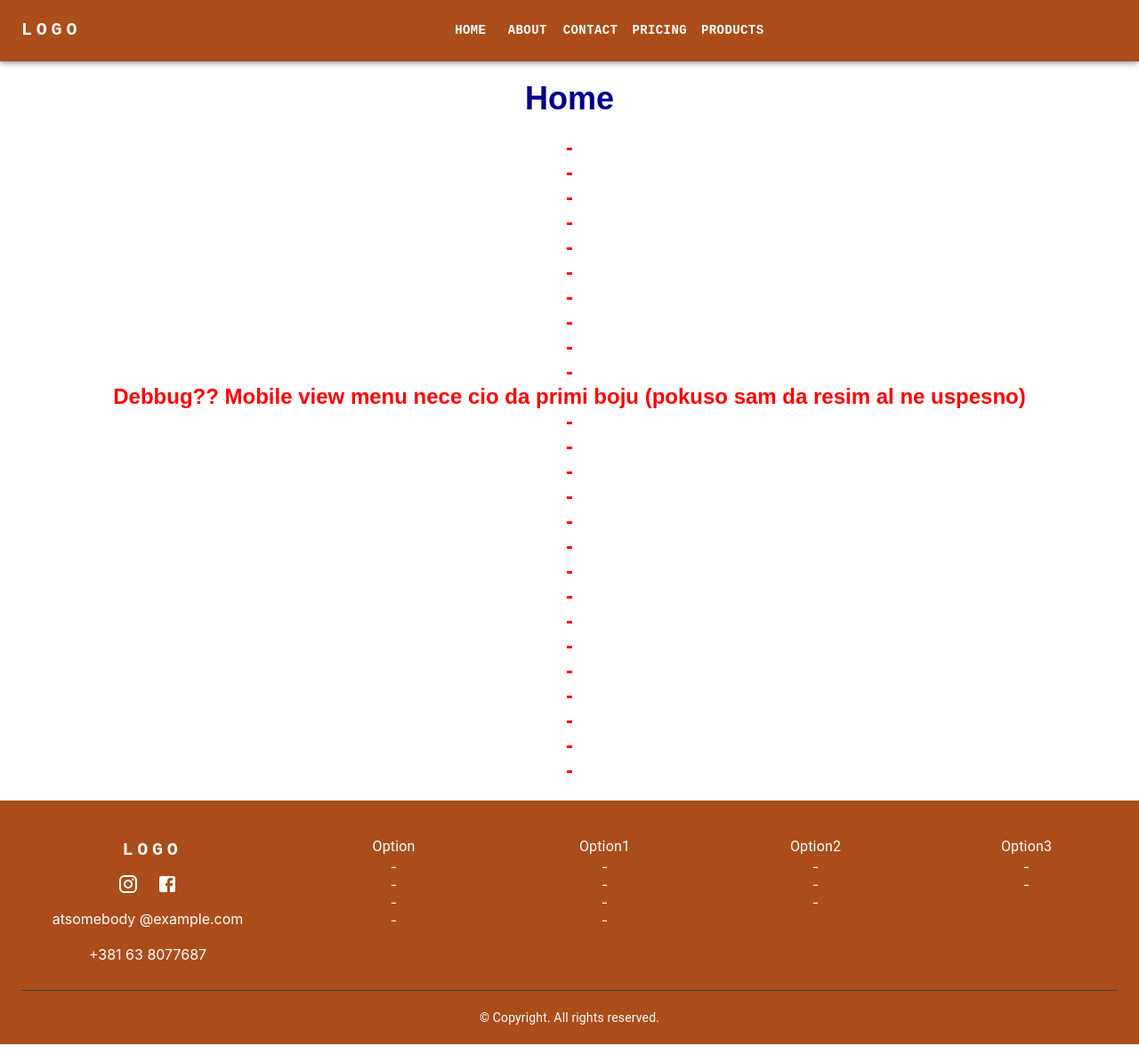
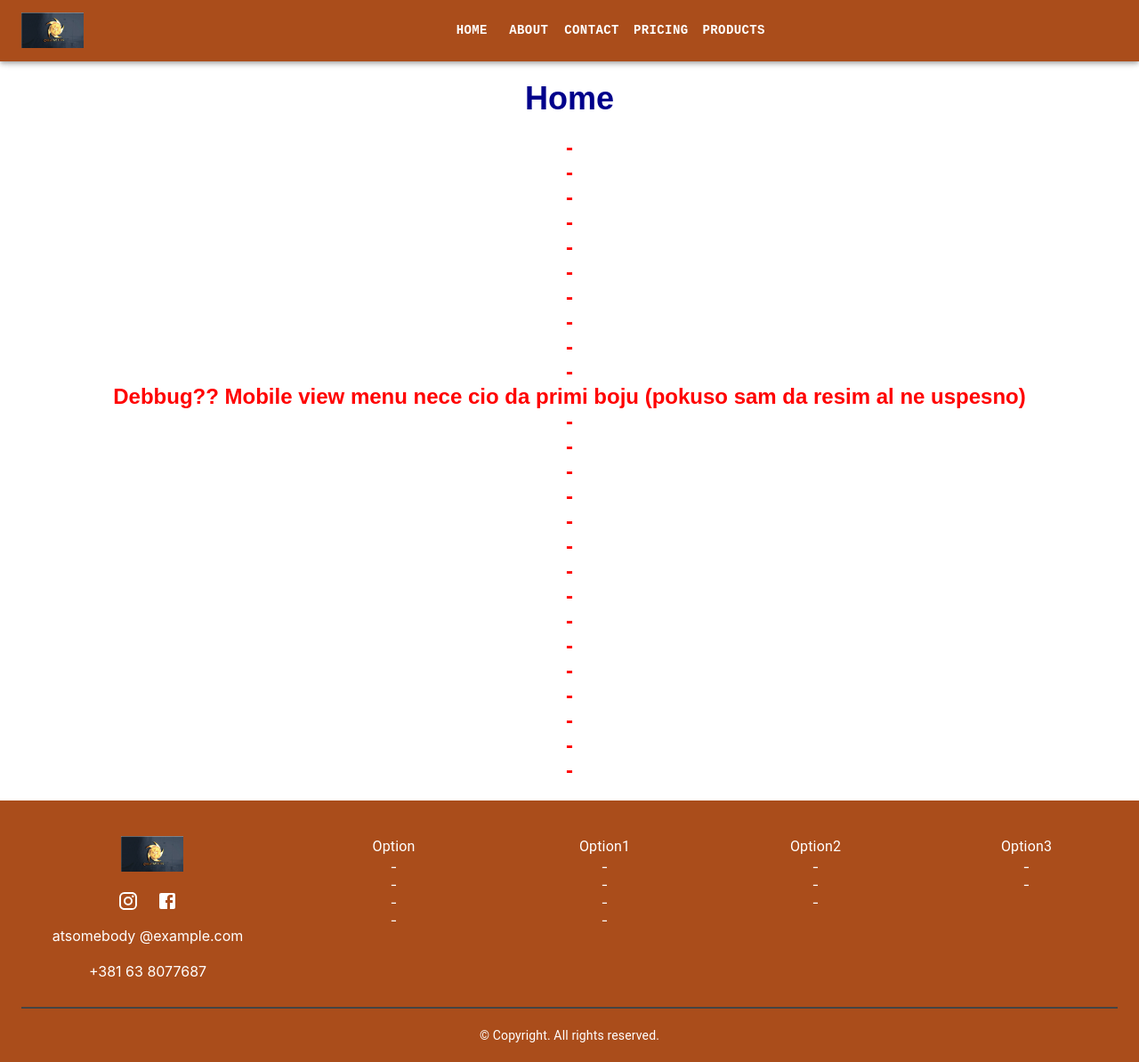
Before and after one commit to Vahedin1/amel-project, a React app: page / in a window 1280 px wide. Shown: the whole page at 89% size. Built offline with nearby package versions, Linux system fonts and the light colour scheme.

Commit message:
Dodao logo img

```diff
--- a/src/components/AppBar.js
+++ b/src/components/AppBar.js
@@ -3,16 +3,9 @@ import { useNavigate } from 'react-router-dom';
 import { useEffect } from 'react';
 
 // Material UI components
-import AppBar from '@mui/material/AppBar';
-import Box from '@mui/material/Box';
-import Toolbar from '@mui/material/Toolbar';
-import IconButton from '@mui/material/IconButton';
-import Typography from '@mui/material/Typography';
-import Menu from '@mui/material/Menu';
-import MenuIcon from '@mui/icons-material/Menu';
-import Container from '@mui/material/Container';
-import Button from '@mui/material/Button';
-import MenuItem from '@mui/material/MenuItem';
+import { AppBar, Box, Toolbar, Container, Button, Menu, MenuItem, Typography, IconButton } from '@mui/material';
+import { Menu as MenuIcon } from '@mui/icons-material';
+
 
 const pages = ['Home', 'About', 'Contact', 'Pricing', 'Products'];
 
@@ -51,6 +44,10 @@ const appbarItemStyles = {
   backgroundColor: colors.orange2,
   color: colors.white,
 };
+
+const logo = (
+<img src="/assets/logo-test.png" alt="Logo" style={{ height: '40px' }} />
+);
 
 function ResponsiveAppBar() {
   const [anchorElNav, setAnchorElNav] = React.useState(null);
@@ -110,7 +107,7 @@ function ResponsiveAppBar() {
               display: { xs: 'none', md: 'flex' },
             }}
           >
-            LOGO
+            {logo}
           </Typography>
 
 
--- a/src/components/Footer.js
+++ b/src/components/Footer.js
@@ -1,7 +1,9 @@
 import React from 'react';
-import { Box, Container, Typography, Grid, Link,  } from '@mui/material';
-import InstagramIcon from '@mui/icons-material/Instagram';
-import FacebookIcon from '@mui/icons-material/Facebook';
+
+//Material UI Components
+import { Box, Container, Typography, Grid, Link } from '@mui/material';
+import { Instagram as InstagramIcon, Facebook as FacebookIcon } from '@mui/icons-material';
+
 
 const colors = {
     white: '#FFFFFF',
@@ -34,8 +36,14 @@ const logoStyles = {
     cursor: 'pointer',
 };
 
+const logo = (
+    <img src="/assets/logo-test.png" alt="Logo" style={{ height: '40px' }} />
+);
+
+
 
 const Footer = () => {
+    //
     const renderLinks = (option) => (
         <>
             <Typography variant="body1" align="center">{option.title}</Typography>
@@ -90,8 +98,8 @@ const Footer = () => {
                     {/* Logo  */}
                     <Grid item xs={12} sm={3}>
                         <Typography variant="h6" align='center'  noWrap
-                        sx={{marginLeft: '10px', ...logoStyles}}>
-                            LOGO
+                            sx={{marginLeft: '10px', ...logoStyles}}>
+                            {logo}
                         </Typography>
 
 
@@ -126,7 +134,7 @@ const Footer = () => {
 
             {/* Horizontal Divider */}
             <Box
-                sx={{borderBottom: '1px solid #444',marginY: '20px',}}/>
+                sx={{borderBottom: '2px solid #444', marginY: '20px',}}/>
                     <Typography variant="body2" align="center" >
                         &copy; Copyright. All rights reserved.
                     </Typography>
```
Also changed, not shown: public/assets/logo-test.png (added).
